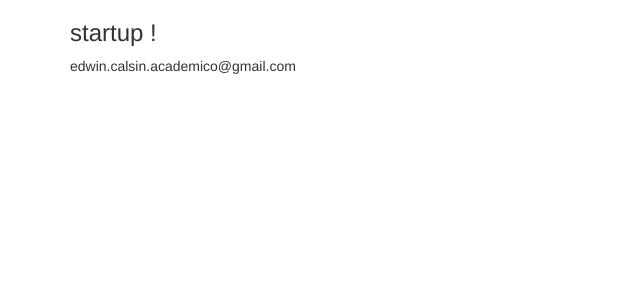
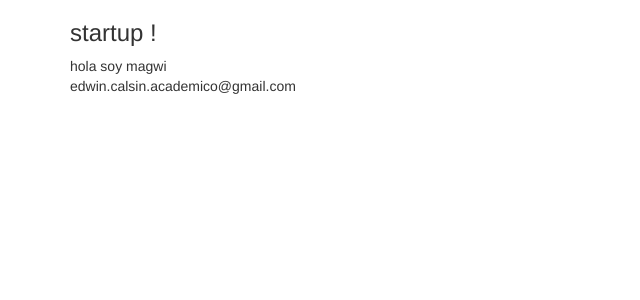
Before and after one commit to tiposaurio/Startup-Restaurants, a Django app: template startup/templates/web/index.html in a window 1280 px wide. Shown: the top 300 px of the page, without its empty margins (0-640 px from the left). Run offline with Django 3.2, Linux system fonts and the light colour scheme; the template is opened without the code that fills it, so the values that code supplies are empty; some libraries are stand-ins or nearby versions.

Commit message:
push index

```diff
--- a/startup/templates/web/index.html
+++ b/startup/templates/web/index.html
@@ -6,7 +6,7 @@
  <h3>startup !</h3>
 
 
-
+hola soy magwi
 
 
 {% endblock %}
```
